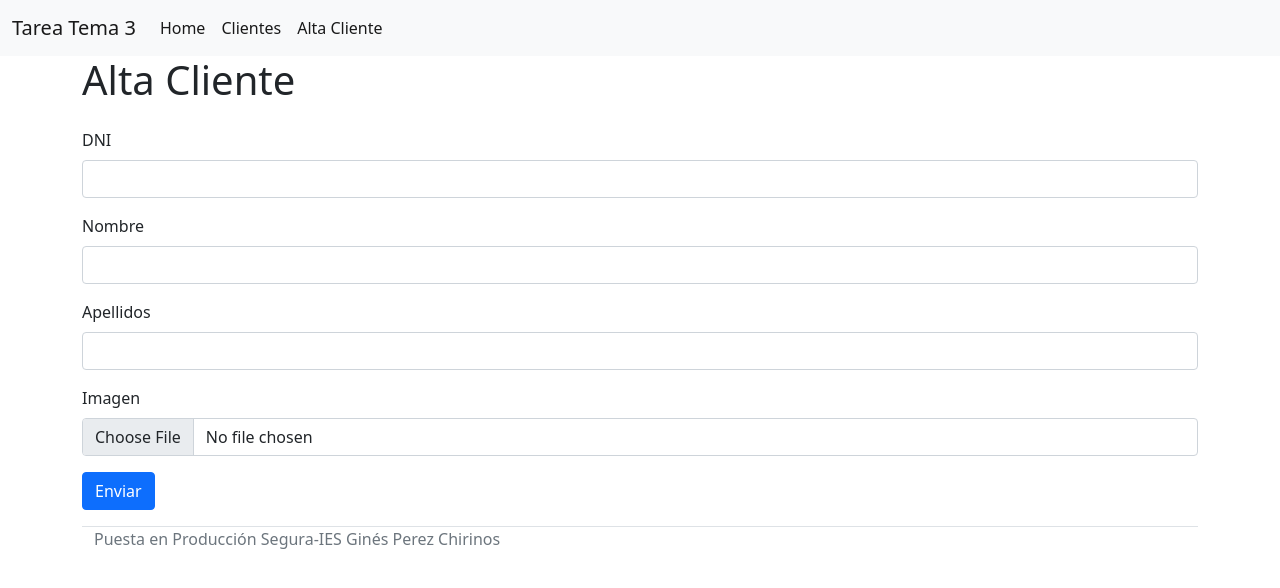
After one commit to 625882/TareaTema3, a Flask app: page /altaCliente/ in a window 1280 px wide. The commit adds this page. Shown: the top 588 px of the page. Run offline with Flask 2, Linux system fonts and the light colour scheme; some libraries are stand-ins or nearby versions.

Commit message:
tareaTema3Project

```diff
--- a/app/private/forms.py
+++ b/app/private/forms.py
@@ -0,0 +1,50 @@
+from flask_wtf import FlaskForm
+from wtforms import StringField, SubmitField, IntegerField
+from flask_wtf.file import FileRequired, FileAllowed, FileField
+from wtforms.validators import DataRequired, Length, ValidationError
+from PIL import Image
+import os
+
+class ClienteForm(FlaskForm):
+
+
+    dni = StringField(label="DNI", validators=[
+        DataRequired(message="El campo DNI es obligatorio"),
+        Length(max=10, message="El campo DNI no tiene un formato válido.")
+    ])
+
+    nombre = StringField(label="Nombre", validators=[
+        DataRequired(message="El campo nombre es obligatorio"),
+        Length( max=20, message="El campo nombre debe ser entre 5 y 20 caracteres")
+    ])
+
+    apellidos = StringField(label="Apellidos", validators=[
+        DataRequired(message="El campo apellidos es obligatorio"),
+        Length(min=5, max=50, message="El campo apellidos debe ser entre 5 y 20 caracteres")
+    ])
+
+    imagen = FileField(label="Imagen", validators=[
+        FileRequired(message="El campo imagen es obligatorio"),
+        FileAllowed(['jpg','png'], message="Solo jpg y png")
+    ])
+
+    submit = SubmitField(label="Enviar")
+
+
+    # Lo puse porque quería probar otra validación más y ya pues lo dejo
+    def validate_dni(form,field):
+        tabla = "TRWAGMYFPDXBNJZSQVHLCKE"
+        dig_ext = "XYZ"
+        reemp_dig_ext = {'X': '0', 'Y': '1', 'Z': '2'}
+        numeros = "1234567890"
+        dni = form.dni.data
+        if len(dni) == 9:
+            dig_control = dni[8]
+            dni = dni[:8]
+            if dni[0] in dig_ext:
+                dni = dni.replace(dni[0], reemp_dig_ext[dni[0]])
+            if len(dni) != len([n for n in dni if n in numeros]) \
+                   and tabla[int(dni) % 23] == dig_control:
+                raise ValidationError("El DNI introducido no tiene formato válido " )
+        else:
+            raise ValidationError("El DNI introducido no es válido abajo")
--- a/app/private/routes.py
+++ b/app/private/routes.py
@@ -1,9 +1,43 @@
-from flask import render_template
+import base64
+
+from flask import render_template, request
+from sqlalchemy import text
+from werkzeug.datastructures import CombinedMultiDict
 
 from . import private
-
+from .forms import ClienteForm
+from .models import Cliente
 
 
 @private.route("/indexcliente/", methods=["GET","POST"])
 def indexcliente():
-    return render_template("indexcliente.html")
+    clientes = Cliente.query.all()
+
+    return render_template("indexcliente.html", clientes = clientes)
+
+@private.route("/altaCliente/", methods=["GET","POST"])
+def altaCliente():
+    form = ClienteForm(CombinedMultiDict((request.files, request.form)))
+    if form.validate_on_submit():
+        dni = request.form.get("dni")
+        nombre = request.form.get("nombre")
+        apellidos = request.form.get("apellidos")
+
+        encoded_bytes = base64.b64encode(form.imagen.data.read())
+
+        if  len(encoded_bytes) > 1024*1024:
+            form.imagen.errors.append("Tamaño máximo 1MB")
+            return render_template("altaCliente.html", form =  form)
+        else:
+            encoded_string = str(encoded_bytes).replace("b'", "").replace("'", "")
+            cliente = Cliente()
+            cliente.dni = dni
+            cliente.nombre = nombre
+            cliente.apellidos = apellidos
+            cliente.imagen = encoded_string
+            cliente.save()
+            clientes = Cliente.query.all()
+
+        return render_template("indexcliente.html", clientes=clientes)
+
+    return render_template("altaCliente.html", form = form)
--- /dev/null
+++ b/app/private/templates/altaCliente.html
@@ -0,0 +1,41 @@
+{% extends "base/base.html" %}
+{% block titulo %}Clientes{% endblock %}
+{% block contenido %}
+<h1>Alta Cliente</h1>
+<div class="row">
+
+    <form action="{{ url_for('private.altaCliente') }}" method="post" enctype="multipart/form-data">
+        {{ form.csrf_token() }}
+        <div class="mb-3 mt-3">
+             {{ form.dni.label(class="form-label") }}
+             {{ form.dni(class="form-control") }}
+             {% for error in form.dni.errors %}
+                <span class="bg-danger">{{ error }}</span>
+             {% endfor %}
+        </div>
+        <div class="mb-3 mt-3">
+            {{ form.nombre.label(class="form-label") }}
+            {{ form.nombre(class="form-control") }}
+        </div>
+        <div class="mb-3 mt-3">
+            {{ form.apellidos.label(class="form-label") }}
+            {{ form.apellidos(class="form-control") }}
+            {% for error in form.apellidos.errors %}
+                <span class="bg-danger">{{ error }}</span>
+            {% endfor %}
+        </div>
+        <div class="mb-3 mt-3">
+            {{ form.imagen.label(class="form-label") }}
+            {{ form.imagen(class="form-control") }}
+            {% for error in form.imagen.errors %}
+                <span class="bg-danger">{{ error }}</span>
+            {% endfor %}
+        </div>
+        <div class="mb-3 mt-3">
+            {{ form.submit(class="btn btn-primary") }}
+        </div>
+
+    </form>
+
+</div>
+{% endblock %}
--- a/app/templates/base/_menu.html
+++ b/app/templates/base/_menu.html
@@ -13,6 +13,9 @@
         <li class="nav-item">
           <a class="nav-link active" aria-current="page" href="{{ url_for('private.indexcliente') }}">Clientes</a>
         </li>
+        <li class="nav-item">
+          <a class="nav-link active" aria-current="page" href="{{ url_for('private.altaCliente') }}">Alta Cliente</a>
+        </li>
       </ul>
     </div>
   </div>
```
Also changed, not shown: app/__init__.py (+11 -2 lines), app/private/models.py (+14 -0 lines), app/private/templates/indexcliente.html (+22 -0 lines), requirements.txt (+8 -1 lines).
